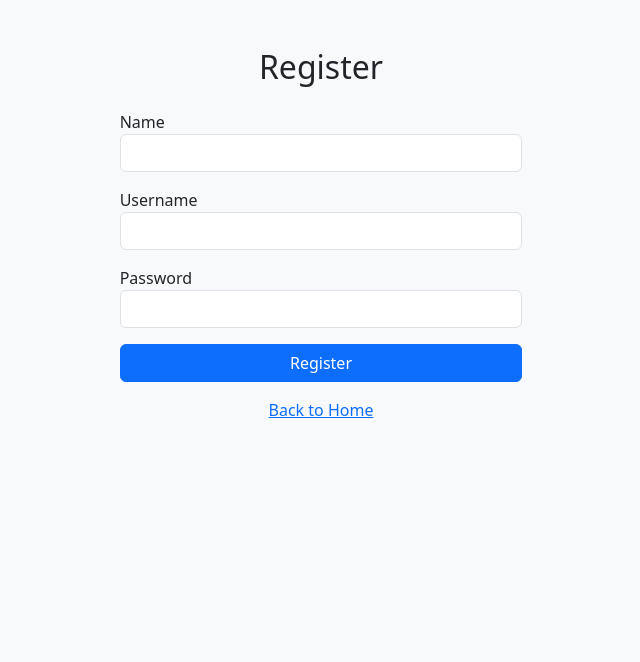
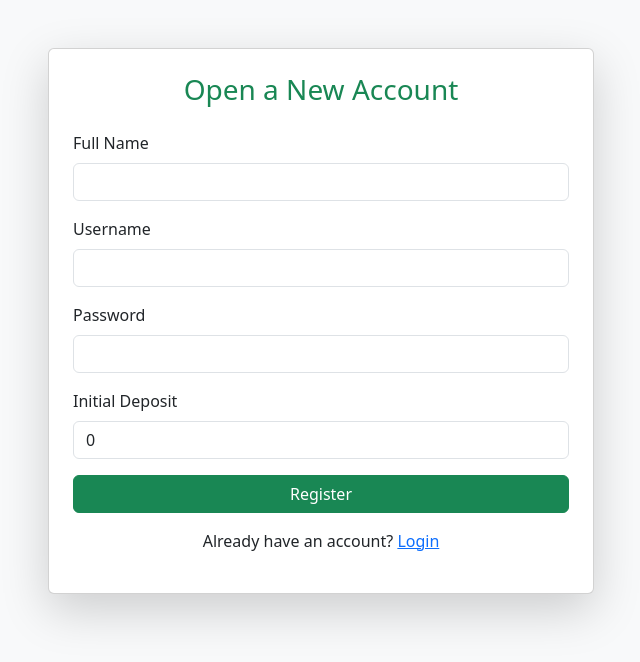
Before and after one commit to brightsun10/mybankapp, a Flask app: page /register in a window 1280 px wide. Shown: the top 662 px of the page, without its empty margins (319-959 px from the left). Run offline with Flask 3, Linux system fonts and the light colour scheme; some libraries are stand-ins or nearby versions.

Commit message:
Update register.html

```diff
--- a/templates/register.html
+++ b/templates/register.html
@@ -1,28 +1,43 @@
+<!-- register.html -->
 <!DOCTYPE html>
-<html>
+<html lang="en">
 <head>
-  <title>Register</title>
+  <meta charset="UTF-8">
+  <meta name="viewport" content="width=device-width, initial-scale=1.0">
+  <title>Register - SBI Bank</title>
   <link href="https://cdn.jsdelivr.net/npm/bootstrap@5.3.0/dist/css/bootstrap.min.css" rel="stylesheet">
 </head>
 <body class="bg-light">
-  <div class="container mt-5 col-md-4">
-    <h2 class="text-center mb-4">Register</h2>
-    <form method="post">
+  <div class="container py-5">
+    <div class="row justify-content-center">
+      <div class="col-md-6">
+        <div class="card shadow-lg rounded p-4">
+          <h3 class="text-center mb-4 text-success">Open a New Account</h3>
+          <form method="POST">
             <div class="mb-3">
-        <label>Name</label>
-        <input type="text" name="name" class="form-control" required>
+              <label for="name" class="form-label">Full Name</label>
+              <input type="text" class="form-control" id="name" name="account_holder_name" required>
             </div>
             <div class="mb-3">
-        <label>Username</label>
-        <input type="text" name="username" class="form-control" required>
+              <label for="username" class="form-label">Username</label>
+              <input type="text" class="form-control" id="username" name="username" required>
             </div>
             <div class="mb-3">
-        <label>Password</label>
-        <input type="password" name="password" class="form-control" required>
+              <label for="password" class="form-label">Password</label>
+              <input type="password" class="form-control" id="password" name="password" required>
             </div>
-      <button type="submit" class="btn btn-primary w-100">Register</button>
+            <div class="mb-3">
+              <label for="deposit" class="form-label">Initial Deposit</label>
+              <input type="number" class="form-control" id="deposit" name="initial_deposit" value="0">
+            </div>
+            <div class="d-grid">
+              <button type="submit" class="btn btn-success">Register</button>
+            </div>
           </form>
-    <a href="/" class="d-block text-center mt-3">Back to Home</a>
+          <p class="mt-3 text-center">Already have an account? <a href="/login">Login</a></p>
+        </div>
+      </div>
+    </div>
   </div>
 </body>
 </html>
```
Lines whose indentation alone changed are shown as unchanged.
